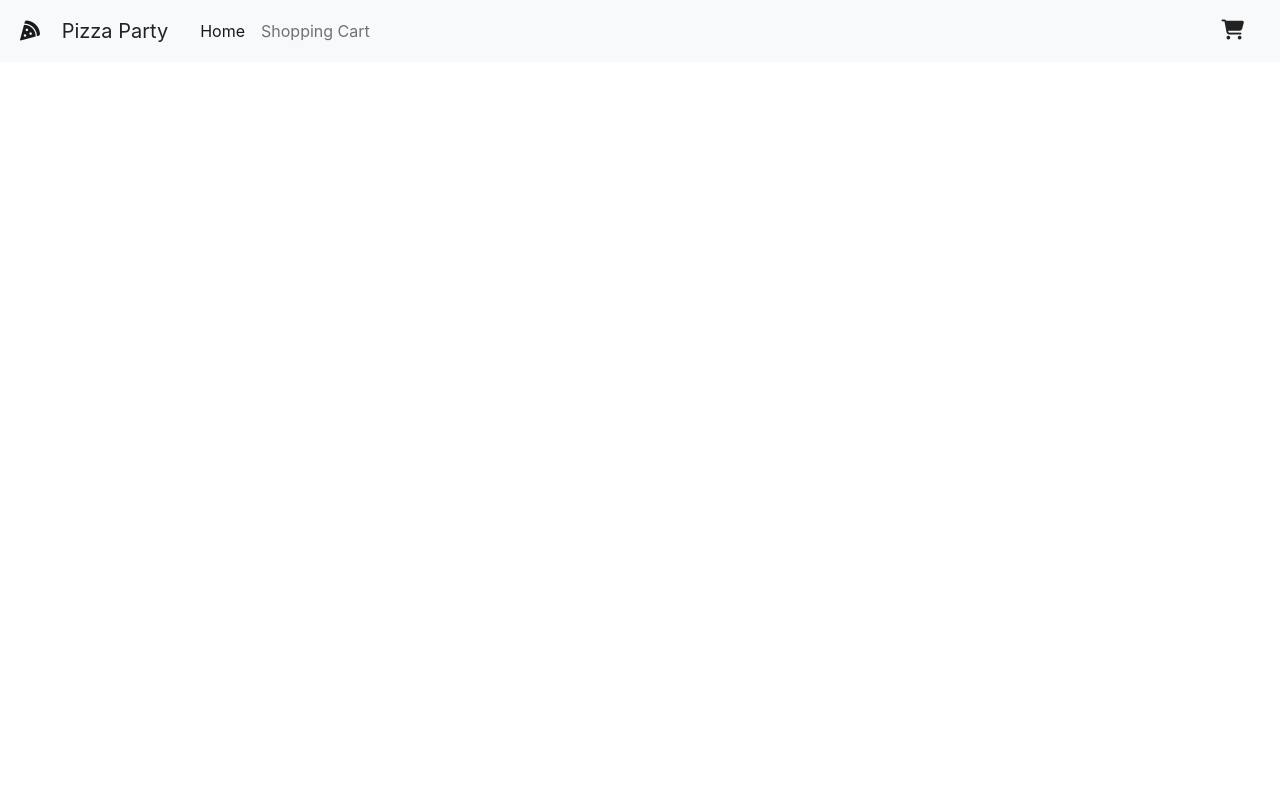
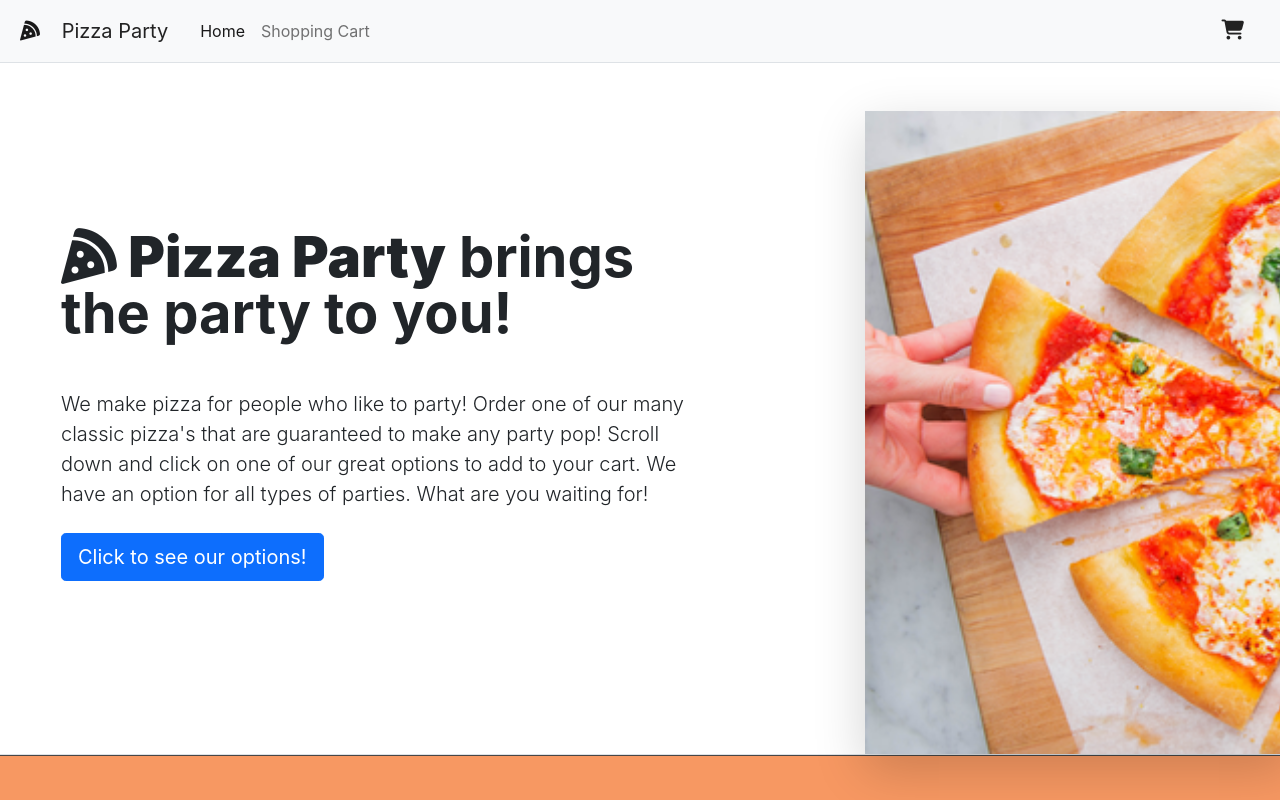
Before and after one commit to adam-goodrich/pizza-party, a React (Create React App) app: page /pizza-party/home in a window 1280 px wide. Shown: the top 800 px of the page. Built offline with nearby package versions, Linux system fonts and the light colour scheme.

Commit message:
Changed routes

```diff
--- a/src/Routes.jsx
+++ b/src/Routes.jsx
@@ -36,11 +36,11 @@ const Routes = () => {
           exact
           path="/"
           render={() => {
-            return <Redirect to="/home" />;
+            return <Redirect to="/pizza-party/home" />;
           }}
         />
         <Route
-          path="/home"
+          path="/pizza-party/home"
           render={(props) => (
             <App
               totalItems={totalItems}
@@ -56,7 +56,7 @@ const Routes = () => {
           )}
         />
         <Route
-          path="/cart"
+          path="/pizza-party/cart"
           render={(props) => (
             <Cart
               totalItems={totalItems}
@@ -73,7 +73,7 @@ const Routes = () => {
         />
         <Route
           exact
-          path="/party"
+          path="/pizza-party/party"
           render={(props) => (
             <Party
               totalItems={totalItems}
```
